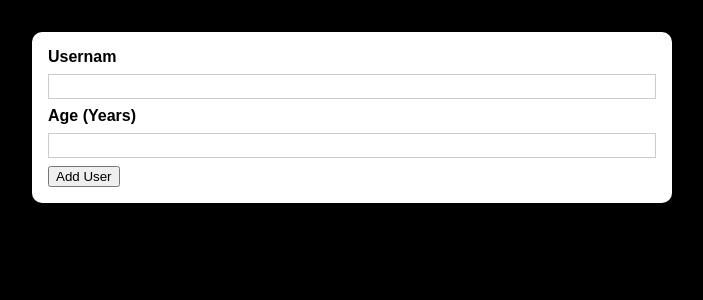
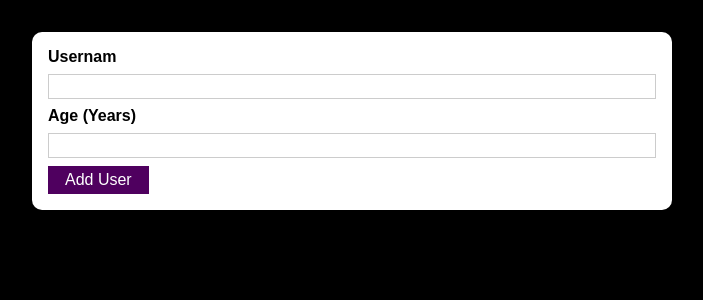
Before and after one commit to MrKolev/learning-project-React-3, a React (Create React App) app: page / in a window 1280 px wide. Shown: the top 300 px of the page, without its empty margins (288-991 px from the left). Built offline with nearby package versions, Linux system fonts and the light colour scheme.

Commit message:
Adding a re-usable "Button" Component

```diff
--- /dev/null
+++ b/src/components/UI/Button.jsx
@@ -0,0 +1,7 @@
+import styles from './Button.module.css'
+
+export const Button = ({type,onClick,children}) => {
+    return <button type={type || 'button'} onClick={onClick} className={styles.button} >
+        {children}
+    </button>
+}
--- /dev/null
+++ b/src/components/UI/Button.module.css
@@ -0,0 +1,18 @@
+.button {
+    font: inherit;
+    border: 1px solid #4f005f;
+    background: #4f005f;
+    color: white;
+    padding: 0.25rem 1rem;
+    cursor: pointer;
+  }
+
+  .button:hover,
+  .button:active {
+    background: #741188;
+    border-color: #741188;
+  }
+
+  .button:focus {
+    outline: none;
+  }
--- a/src/components/Users/AddUser.jsx
+++ b/src/components/Users/AddUser.jsx
@@ -1,3 +1,4 @@
+import { Button } from "../UI/Button";
 import { Card } from "../UI/Card";
 import styles from "./AddUser.module.css"
 
@@ -17,7 +18,7 @@
                 <input type="text" id="username" name="name" />
                 <label htmlFor="age">Age (Years)</label>
                 <input type="number" id="age" name="age" />
-                <button type="submit">Add User</button>
+                <Button type="submit" >Add User</Button>
             </form>
         </Card>
     )
```
